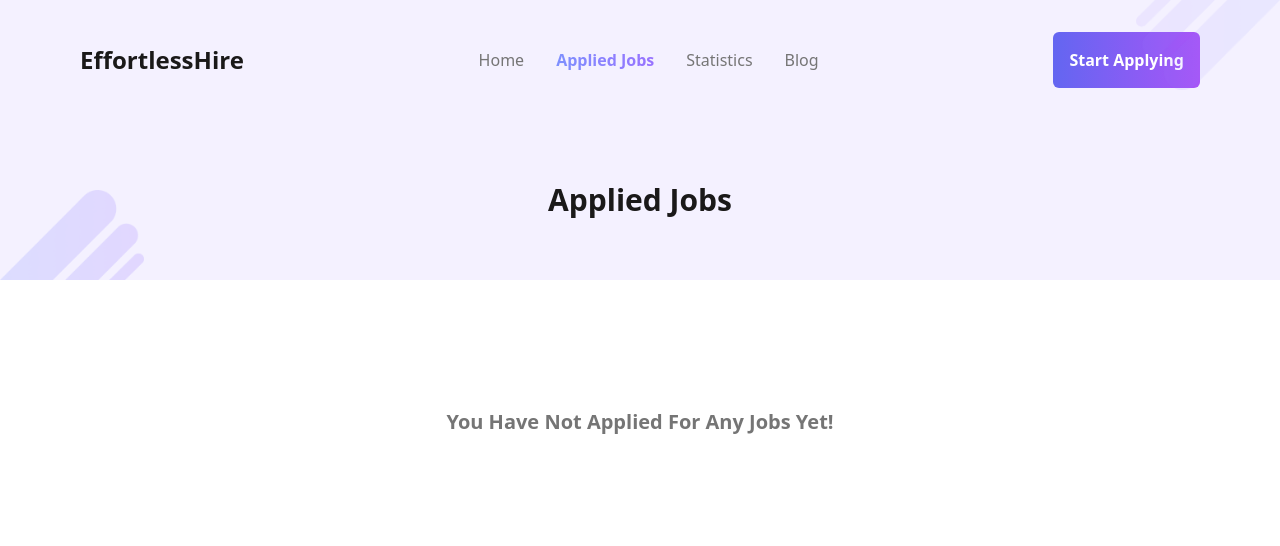
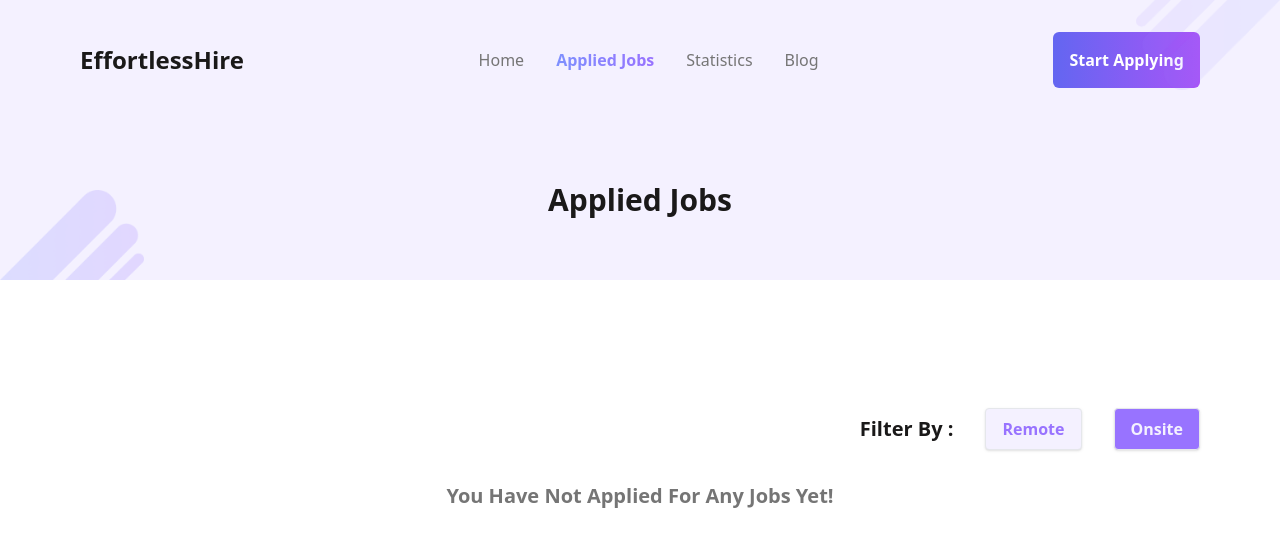
Before and after one commit to Rownokzahan/effortless-hire, a React (Vite) app: page /applied-jobs in a window 1280 px wide. Shown: the top 546 px of the page. Built offline with nearby package versions, Linux system fonts and the light colour scheme.

Commit message:
Fix Applied Jobs Component Butoons rendering issue

```diff
--- a/src/components/AppliedJobs.jsx
+++ b/src/components/AppliedJobs.jsx
@@ -22,11 +22,7 @@ const AppliedJobs = () => {
         <>
             <Banner>Applied Jobs</Banner>
 
-            {
-                appliedJobs.length === 0 ?
-                    <h3 className='text-xl text-center font-bold text-ui-light-gray my-16 md:my-32 mx-2'>You Have Not Applied For Any Jobs Yet!</h3>
-
-                    : <section className='mx-2 md:mx-10 lg:mx-20 my-16 md:my-32'>
+            <section className='mx-2 md:mx-10 lg:mx-20 my-16 md:my-32'>
 
                 <div className='flex gap-8 items-center justify-end mb-8'>
                     <h3 className='text-xl font-semibold text-ui-dark'>Filter By : </h3>
@@ -35,11 +31,13 @@ const AppliedJobs = () => {
                 </div>
 
                 <div className='space-y-4'>
-                            {appliedJobs?.map(job => <AppliedJobCard key={job.id} job={job} />)}
+                    {appliedJobs.length === 0 ?
+                        <h3 className='text-xl text-center font-bold text-ui-light-gray'>You Have Not Applied For Any Jobs Yet!</h3>
+                        : appliedJobs.map(job => <AppliedJobCard key={job.id} job={job} />)
+                    }
                 </div>
+
             </section>
-            }
-
         </>
     );
 };
```
Lines whose indentation alone changed are shown as unchanged.
